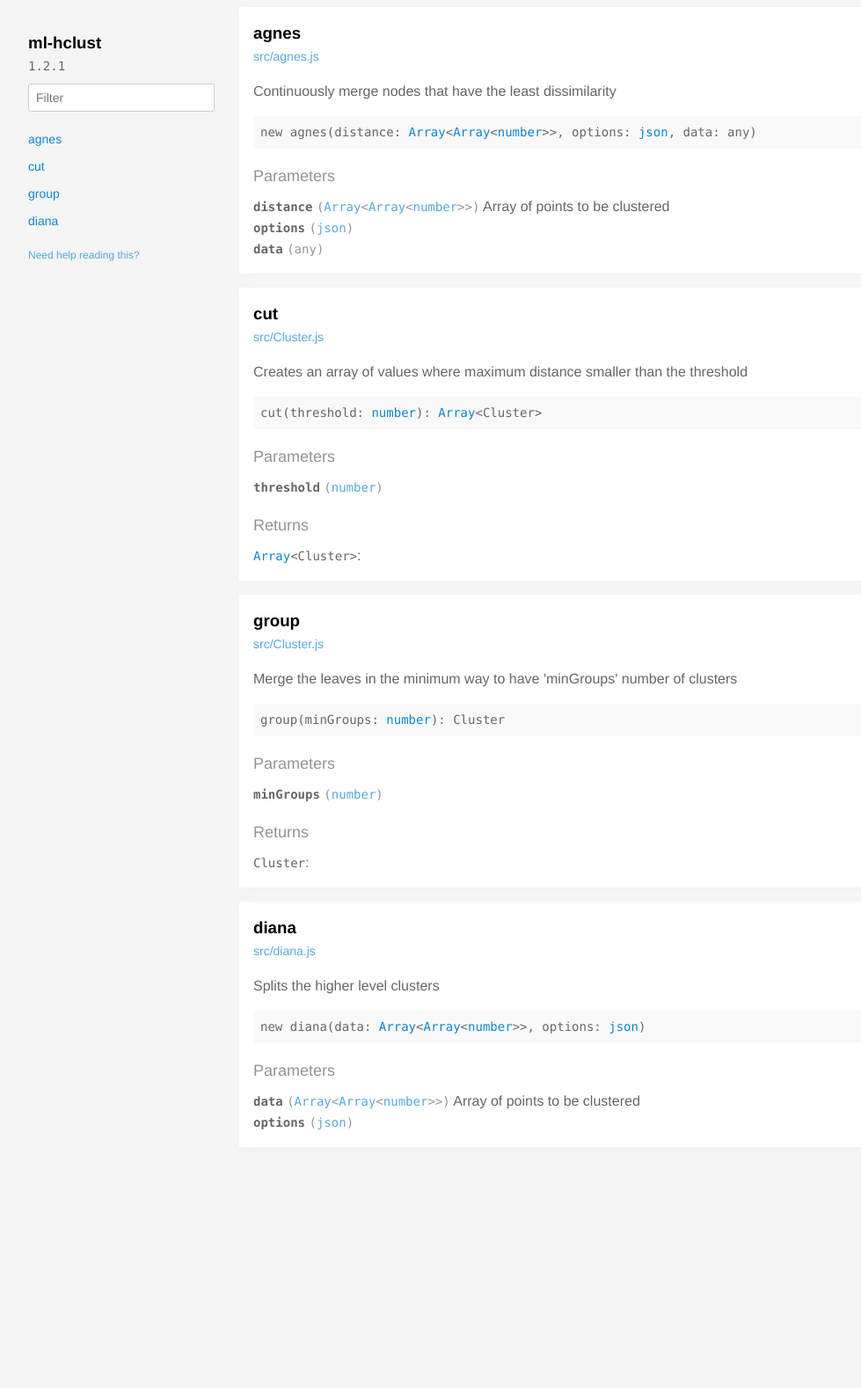
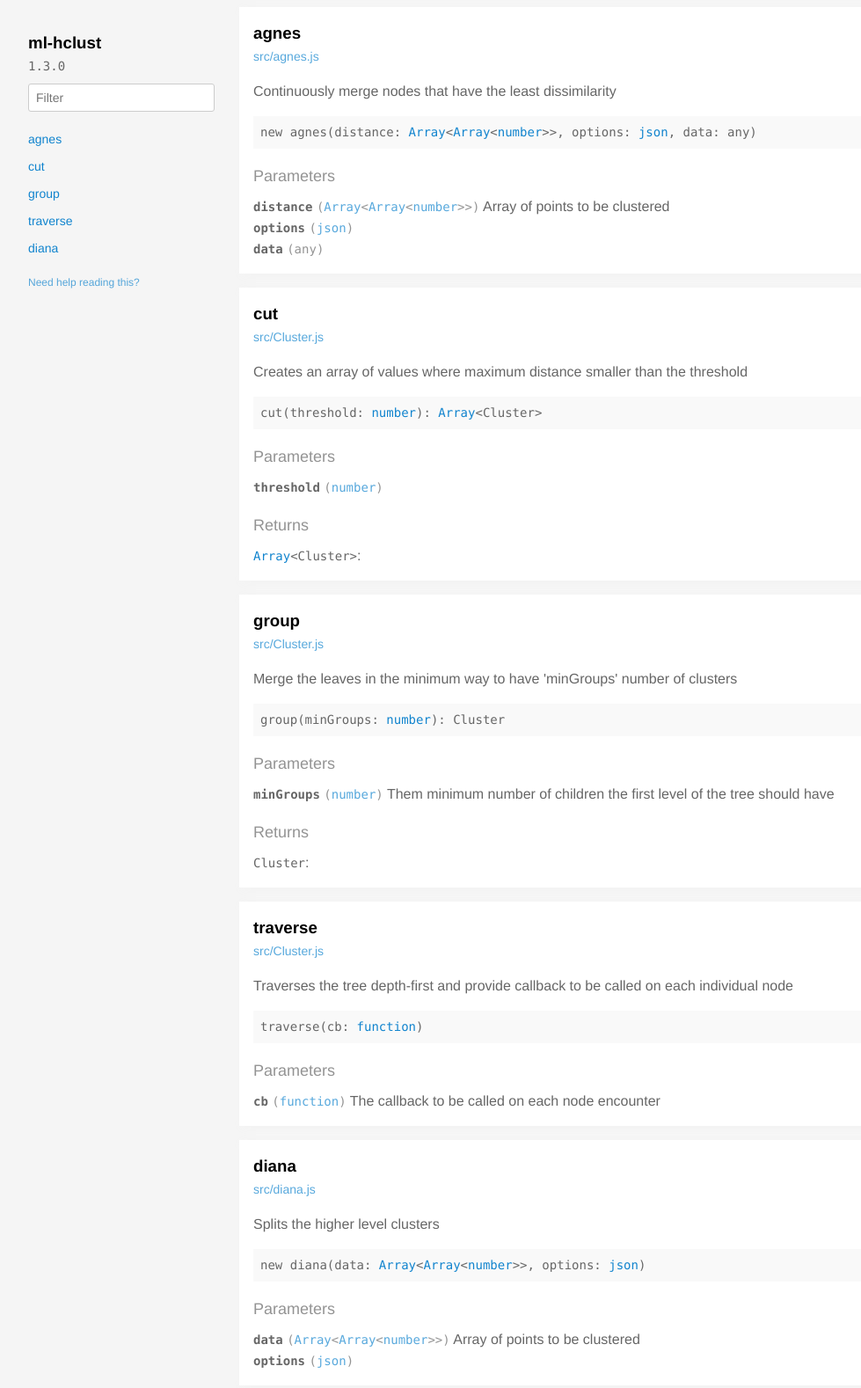
Before and after one commit to mljs/hclust, a website: page docs/index.html in a window 1280 px wide. Shown: the whole page at 88% size, without its empty margins (112-1091 px from the left). Before the commit the page ends 1328 px from the top, so only its background shows below. Drawn offline with Linux system fonts and the light colour scheme.

Commit message:
doc: rebuild docs

```diff
--- a/docs/index.html
+++ b/docs/index.html
@@ -2,7 +2,7 @@
 <html>
 <head>
   <meta charset='utf-8' />
-  <title>ml-hclust 1.2.1 | Documentation</title>
+  <title>ml-hclust 1.3.0 | Documentation</title>
   <meta name='viewport' content='width=device-width,initial-scale=1'>
   <link href='assets/bass.css' type='text/css' rel='stylesheet' />
   <link href='assets/style.css' type='text/css' rel='stylesheet' />
@@ -14,7 +14,7 @@
       <div class='fixed xs-hide fix-3 overflow-auto max-height-100'>
         <div class='py1 px2'>
           <h3 class='mb0 no-anchor'>ml-hclust</h3>
-          <div class='mb1'><code>1.2.1</code></div>
+          <div class='mb1'><code>1.3.0</code></div>
           <input
             placeholder='Filter'
             id='filter-input'
@@ -55,6 +55,16 @@
 
 
                 <li><a
+                  href='#traverse'
+                  class="">
+                  traverse
+
+                </a>
+
+                </li>
+
+
+                <li><a
                   href='#diana'
                   class="">
                   diana
@@ -83,7 +93,7 @@
     </h3>
 
 
-      <a class='fr fill-darken0 round round pad1x quiet h5' href='https://github.com/mljs/hclust/blob/6717f4a03ec8a17debe5984bcb234ff6aa191798/src/agnes.js#L122-L241'>
+      <a class='fr fill-darken0 round round pad1x quiet h5' href='https://github.com/mljs/hclust/blob/04c2b979ddc0029ce8e57f176aa36f6ac4448288/src/agnes.js#L122-L241'>
       <span>src/agnes.js</span>
       </a>
 
@@ -163,7 +173,7 @@
     </h3>
 
 
-      <a class='fr fill-darken0 round round pad1x quiet h5' href='https://github.com/mljs/hclust/blob/6717f4a03ec8a17debe5984bcb234ff6aa191798/src/Cluster.js#L16-L33'>
+      <a class='fr fill-darken0 round round pad1x quiet h5' href='https://github.com/mljs/hclust/blob/04c2b979ddc0029ce8e57f176aa36f6ac4448288/src/Cluster.js#L16-L33'>
       <span>src/Cluster.js</span>
       </a>
 
@@ -234,7 +244,7 @@
     </h3>
 
 
-      <a class='fr fill-darken0 round round pad1x quiet h5' href='https://github.com/mljs/hclust/blob/6717f4a03ec8a17debe5984bcb234ff6aa191798/src/Cluster.js#L40-L62'>
+      <a class='fr fill-darken0 round round pad1x quiet h5' href='https://github.com/mljs/hclust/blob/04c2b979ddc0029ce8e57f176aa36f6ac4448288/src/Cluster.js#L40-L62'>
       <span>src/Cluster.js</span>
       </a>
 
@@ -261,6 +271,7 @@
         <div class='space-bottom0'>
           <div>
             <span class='code bold'>minGroups</span> <code class='quiet'>(<a href="https://developer.mozilla.org/en-US/docs/Web/JavaScript/Reference/Global_Objects/Number">number</a>)</code>
+	    Them minimum number of children the first level of the tree should have
 
           </div>
 
@@ -300,12 +311,76 @@
 
   <div class='clearfix'>
 
+    <h3 class='fl m0' id='traverse'>
+      traverse
+    </h3>
+
+
+      <a class='fr fill-darken0 round round pad1x quiet h5' href='https://github.com/mljs/hclust/blob/04c2b979ddc0029ce8e57f176aa36f6ac4448288/src/Cluster.js#L69-L79'>
+      <span>src/Cluster.js</span>
+      </a>
+
+  </div>
+
+
+  <p>Traverses the tree depth-first and provide callback to be called on each individual node</p>
+
+
+  <div class='pre p1 fill-light mt0'>traverse(cb: <a href="https://developer.mozilla.org/en-US/docs/Web/JavaScript/Reference/Statements/function">function</a>)</div>
+
+
+
+
+
+
+
+
+
+
+    <div class='py1 quiet mt1 prose-big'>Parameters</div>
+    <div class='prose'>
+
+        <div class='space-bottom0'>
+          <div>
+            <span class='code bold'>cb</span> <code class='quiet'>(<a href="https://developer.mozilla.org/en-US/docs/Web/JavaScript/Reference/Statements/function">function</a>)</code>
+	    The callback to be called on each node encounter
+
+          </div>
+
+        </div>
+
+    </div>
+
+
+
+
+
+
+
+
+
+
+
+
+
+
+
+</section>
+
+
+
+
+            <section class='p2 mb2 clearfix bg-white minishadow'>
+
+
+  <div class='clearfix'>
+
     <h3 class='fl m0' id='diana'>
       diana
     </h3>
 
 
-      <a class='fr fill-darken0 round round pad1x quiet h5' href='https://github.com/mljs/hclust/blob/6717f4a03ec8a17debe5984bcb234ff6aa191798/src/diana.js#L190-L304'>
+      <a class='fr fill-darken0 round round pad1x quiet h5' href='https://github.com/mljs/hclust/blob/04c2b979ddc0029ce8e57f176aa36f6ac4448288/src/diana.js#L190-L304'>
       <span>src/diana.js</span>
       </a>
 
```
